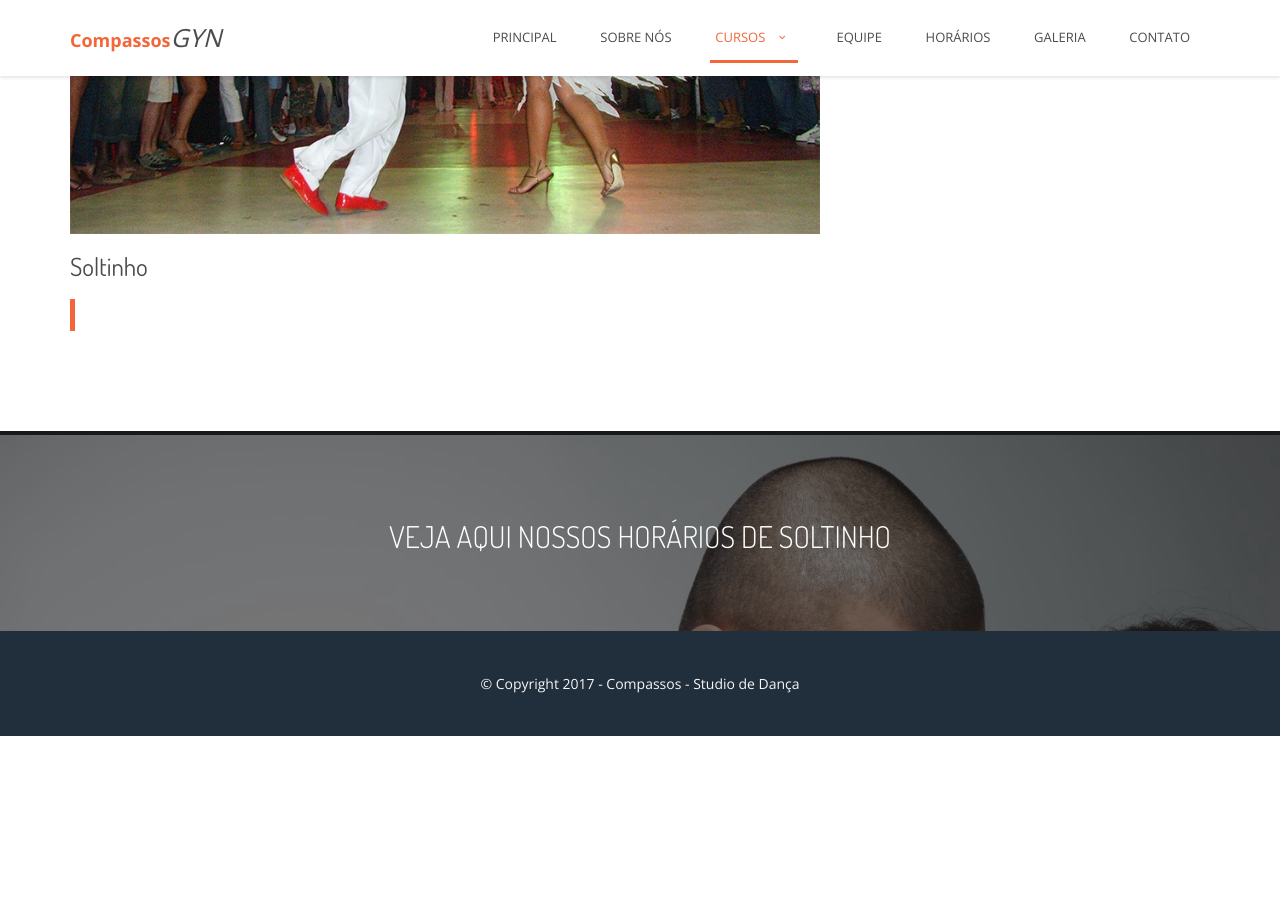
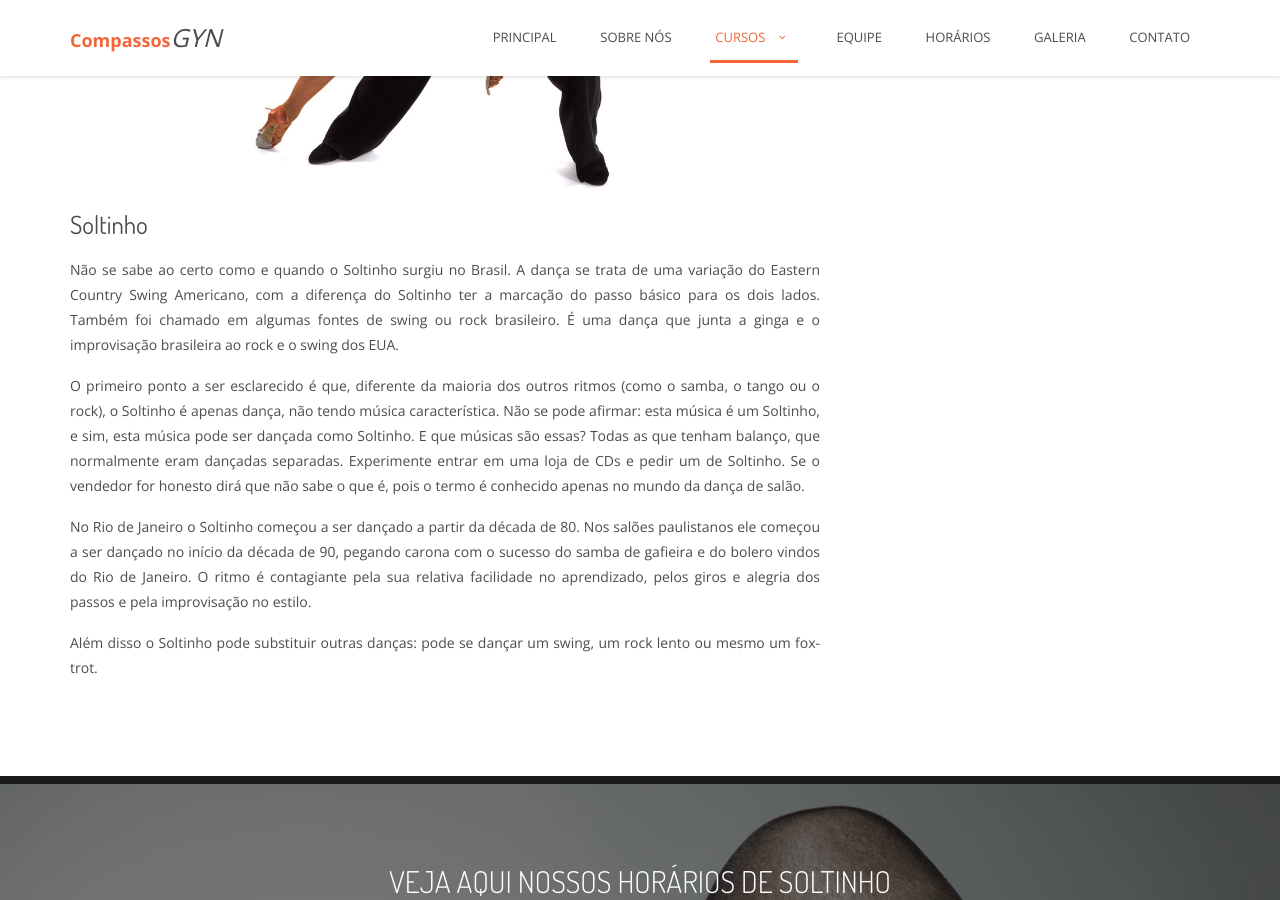
Before and after one commit to 5devmonkeys/comp, a Jekyll site: the page built from soltinho.html, in a window 1280 px wide and 900 px high, scrolled down 717 px. Built offline with Jekyll 4.4.1, drawn with Linux system fonts in a browser that asks for light colours; before the commit the page ends 1453 px from its top, so only the background shows below that.

Commit message:
add samba de gafieira and soltinho

```diff
--- a/soltinho.html
+++ b/soltinho.html
@@ -39,7 +39,7 @@ name_id: Soltinho
       <article class="post type-post">
         <header class="entry-header">
           <div class="entry-thumbnail">
-            <img alt="" src="img/dances/samba_1.jpg">
+            <img alt="" src="img/dances/soltinho_1.jpg">
           </div>
           <h2 class="entry-title">
             <a href="./#" rel="bookmark">{{ page.name_id }}</a>
@@ -50,19 +50,16 @@ name_id: Soltinho
 
         <div class="entry-content text-justify">
           <p>
-
+          Não se sabe ao certo como e quando o Soltinho surgiu no Brasil. A dança se trata de uma variação do Eastern Country Swing Americano, com a diferença do Soltinho ter a marcação do passo básico para os dois lados. Também foi chamado em algumas fontes de swing ou rock brasileiro. É uma dança que junta a ginga e o improvisação brasileira ao rock e o swing dos EUA.
           </p>
           <p>
-
-          </p>
-          <blockquote>
-
-          </blockquote>
-          <p>
-
+          O primeiro ponto a ser esclarecido é que, diferente da maioria dos outros ritmos (como o samba, o tango ou o rock), o Soltinho é apenas dança, não tendo música característica. Não se pode afirmar: esta música é um Soltinho, e sim, esta música pode ser dançada como Soltinho. E que músicas são essas? Todas as que tenham balanço, que normalmente eram dançadas separadas. Experimente entrar em uma loja de CDs e pedir um de Soltinho. Se o vendedor for honesto dirá que não sabe o que é, pois o termo é conhecido apenas no mundo da dança de salão.
           </p>
           <p>
-
+          No Rio de Janeiro o Soltinho começou a ser dançado a partir da década de 80. Nos salões paulistanos ele começou a ser dançado no início da década de 90, pegando carona com o sucesso do samba de gafieira e do bolero vindos do Rio de Janeiro. O ritmo é contagiante pela sua relativa facilidade no aprendizado, pelos giros e alegria dos passos e pela improvisação no estilo.
+          </p>
+          <p>
+          Além disso o Soltinho pode substituir outras danças: pode se dançar um swing, um rock lento ou mesmo um fox-trot.
           </p>
 
         </div>
```
Also changed, not shown: samba-de-gafieira.html (+7 -10 lines), img/dances/samba_de_gafieira_1.jpg (added), img/dances/soltinho_1.jpg (added).
